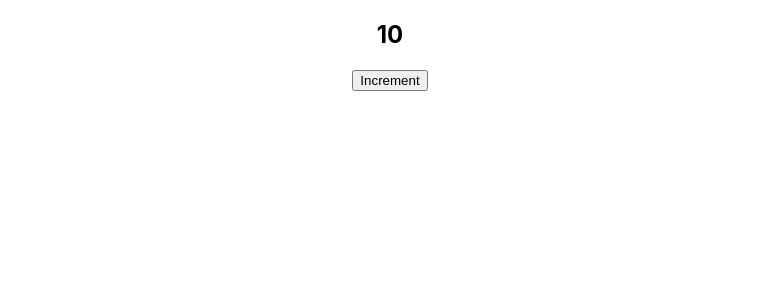
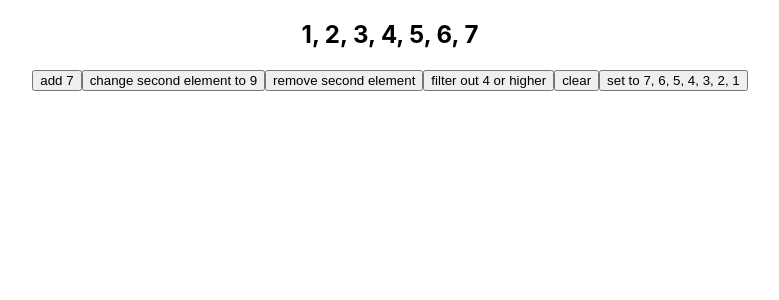
Before and after one commit to sjblurton/custom-react-hooks, a React (Create React App) app: page / in a window 1280 px wide. Shown: the top 300 px of the page, without its empty margins (250-1029 px from the left). Built offline with nearby package versions, Linux system fonts and the light colour scheme.

Commit message:
new feature: useArray hook added.

```diff
--- a/src/App.tsx
+++ b/src/App.tsx
@@ -1,12 +1,13 @@
 import "./App.css";
-import { DebounceComponent } from "./components";
+import { ArrayComponent } from "./components";
 
 function App() {
   return (
     <div className="App">
       {/* <ToggleComponent /> */}
       {/* <TimeoutComponent /> */}
-      <DebounceComponent />
+      {/* <DebounceComponent /> */}
+      <ArrayComponent />
     </div>
   );
 }
--- /dev/null
+++ b/src/components/array-component.tsx
@@ -0,0 +1,29 @@
+import React from "react";
+import { useArray } from "../hooks";
+
+type Props = {};
+
+export const ArrayComponent = (props: Props) => {
+  const { array, set, clear, filter, push, remove, update } = useArray([
+    1, 2, 3, 4, 5, 6, 7,
+  ]);
+  return (
+    <div>
+      <h2>{array.length > 0 ? array.join(", ") : "there is no array."}</h2>
+      <button onClick={() => push(7)}>add 7</button>
+      <button onClick={() => update(1, 9)}>change second element to 9</button>
+      <button onClick={() => remove(1)}>remove second element</button>
+      <button onClick={() => filter((n: number) => n < 3)}>
+        filter out 4 or higher
+      </button>
+      <button onClick={clear}>clear</button>
+      <button
+        onClick={() => {
+          set([7, 6, 5, 4, 3, 2, 1]);
+        }}
+      >
+        set to 7, 6, 5, 4, 3, 2, 1
+      </button>
+    </div>
+  );
+};
--- a/src/components/index.ts
+++ b/src/components/index.ts
@@ -1,3 +1,4 @@
 export { TimeoutComponent } from "./timeout-component";
 export { ToggleComponent } from "./toggle-component";
 export { DebounceComponent } from "./debounce-component";
+export { ArrayComponent } from "./array-component";
--- a/src/hooks/index.ts
+++ b/src/hooks/index.ts
@@ -2,3 +2,4 @@ export { useToggle } from "./use-toggle";
 export { useTimeout } from "./use-timeout";
 export { useDebounce } from "./use-debounce";
 export { useUpdateEffect } from "./use-update-effect";
+export { useArray } from "./use-array";
--- /dev/null
+++ b/src/hooks/use-array.ts
@@ -0,0 +1,31 @@
+import { useState } from "react";
+
+export const useArray = (defaultValue?: any[]) => {
+  const [array, setArray] = useState(defaultValue || []);
+
+  const push = (value: any) => {
+    setArray((a) => [...a, value]);
+  };
+
+  const filter = (callback: (arg: any) => void) => {
+    setArray((a) => a.filter(callback));
+  };
+
+  const update = (index: number, newElement: any) => {
+    setArray((a) => [...a.slice(0, index), newElement, ...a.slice(index + 1)]);
+  };
+
+  const remove = (index: number) => {
+    setArray((a) => [...a.slice(0, index), ...a.slice(index + 1)]);
+  };
+
+  const clear = () => {
+    setArray([]);
+  };
+
+  const set = (array: any[]) => {
+    setArray(array);
+  };
+
+  return { array, push, filter, update, remove, clear, set };
+};
--- a/src/hooks/use-debounce.ts
+++ b/src/hooks/use-debounce.ts
@@ -1,5 +1,5 @@
 import { useEffect } from "react";
-import { useTimeout } from "./use-timeout";
+import { useTimeout } from "./";
 
 export const useDebounce = (
   callback: any,
```
Also changed, not shown: src/hooks/README.md, 1 other file (tests, documents, lock files or other folders).
